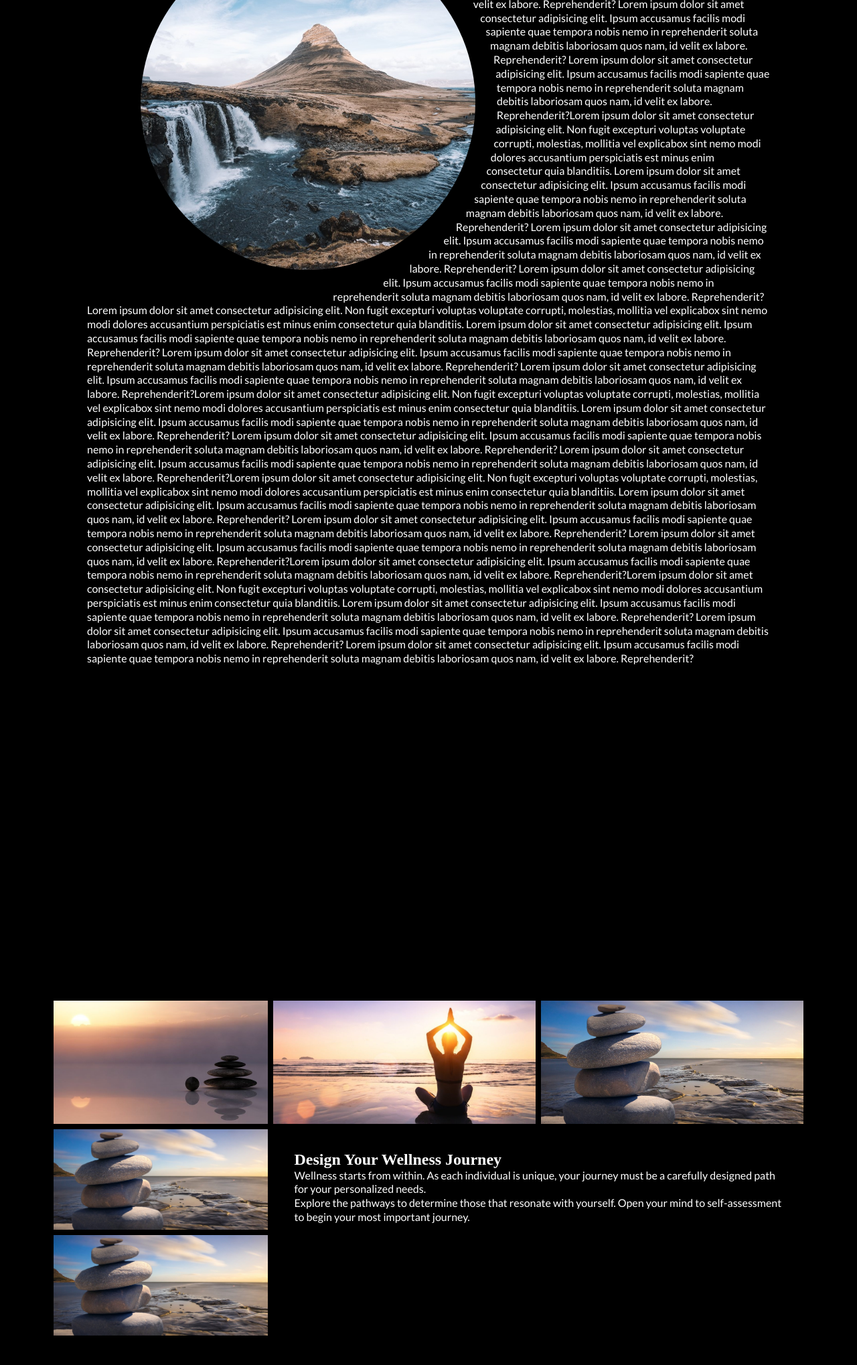
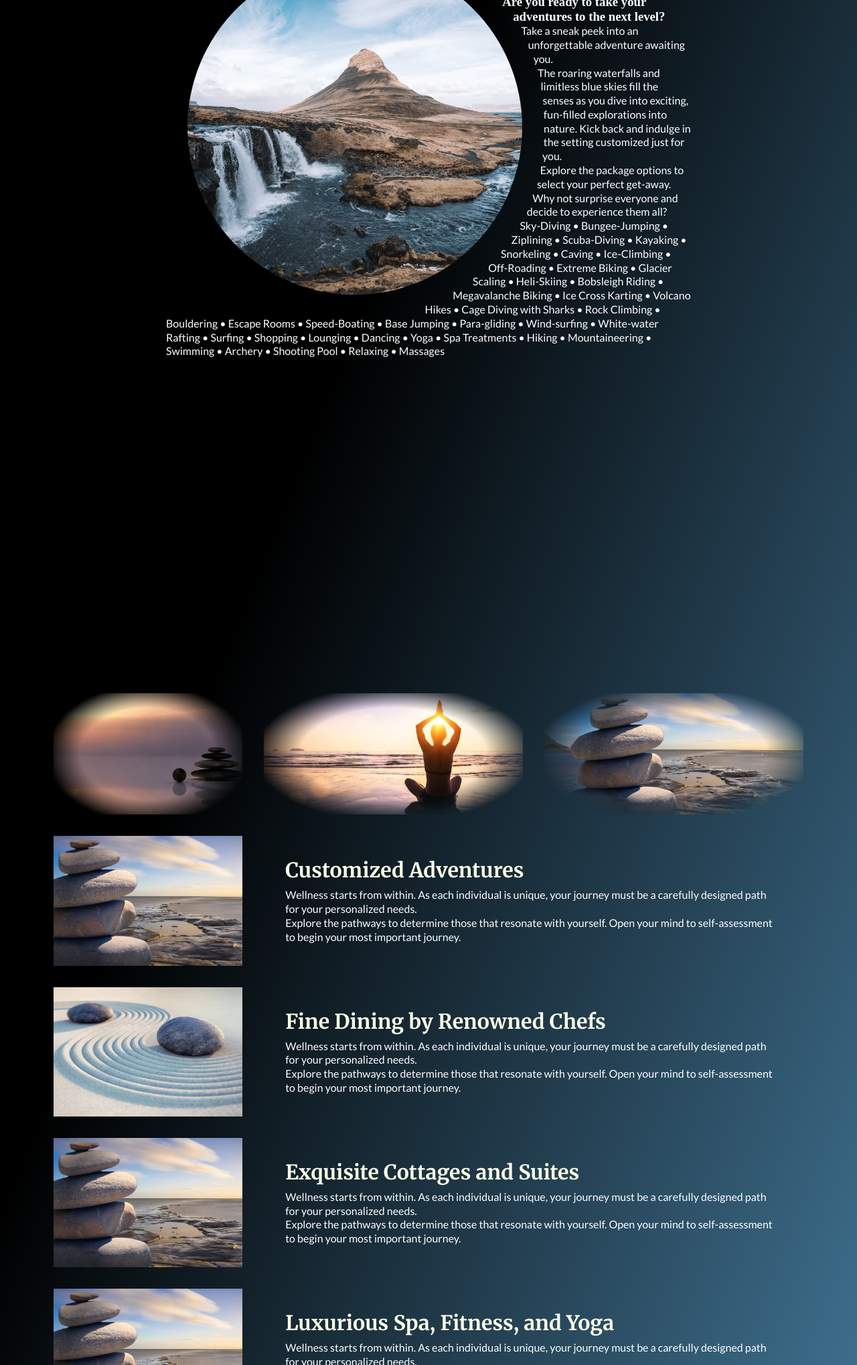
Before and after one commit to colormerainbow/dvc-webdesigns, a plain HTML site: page artdm173_projects/labs/image_effects/index.html in a window 1280 px wide. Shown: the part 762-2800 px from the top of the page at 67% size. Drawn offline with Linux system fonts and the light colour scheme.

Commit message:
added more image effects sections and updated text in hero image

```diff
--- a/artdm173_projects/labs/image_effects/css/main.css
+++ b/artdm173_projects/labs/image_effects/css/main.css
@@ -8,21 +8,27 @@
     }
 
     body {
-        margin:5rem;
         background:#000000;
         color:#ffffff;
+        background-image: linear-gradient(to bottom right, #000000 40%, #457b9d);
+    }
+
+    main {
+        margin:5rem;
     }
 
 /* Use Flexbox to format the header */
     header {
-        background:#333;
+        background: #1d3557;
+        background-image: linear-gradient(to left, #000000 30%, #457b9d);
+        padding: 1rem;
     }
     .head-banner {
         display:flex;
         align-items:center;
     }
     header h1 {
-        color:#b6cb7c;
+        color:#a8dadc;
         margin: auto;
         font-family: 'Merriweather', serif;
         font-size: clamp(1.8rem, 10vw, 2.8rem);
@@ -32,7 +38,8 @@
         margin-right:2rem;
       }
     nav {
-        background:#222;
+        background:#457b9d;
+        margin: 1rem;
     }
     .site-nav a {
         color: white;
@@ -40,6 +47,7 @@
         display:block;
         margin: 1rem;
         text-decoration:none;
+        cursor: pointer;
     }
 
     .site-nav ul {
@@ -56,36 +64,11 @@
         border-top: 2px solid;
     }
 
-    /* hero image setup for css filter blend mode*/
-
-    .sneakpeek {
-        width:800px;
-        margin-bottom:5rem;
-        background: green url("images/heroscene.jpg") fixed no-repeat center/cover;
-    }
-
-    figcaption {
-        background:white;
-        padding:.25rem;
-        color: #555;
-    }
-    /* hero image setup for clip path
-    .circle {
-        margin: 600px 10px 600px 150px;
-        width:500px;
-        height:500px;
-        float: left;
-        background: url("../images/heroscene.jpg") fixed center;
-        background-size:cover;
-        -webkit-clip-path: circle(50%);
-      clip-path: circle(50%);
-      shape-outside: circle ();
-      }
-      */
+    /* hero image setup for main page message using clip-path and shape-outside */
 
 
       .circle {
-        margin: 2rem 5rem 2rem 5rem;
+        margin: 2rem;
         float: left;
         width:500px;
         height:500px;
@@ -96,18 +79,16 @@
       shape-outside: circle();
       }
 
-.explain {
-    padding: 350px 50px 500px 50px;
+.intro {
+    padding: 350px 0 500px 0;
+    width: 70%;
+    margin: auto;
+    max-width: 1200px;
 }
 
-
-x
-
-
-
-
-/* Use CSS Grid to format the amenities section */
-
+main {
+    margin-bottom: 5rem;
+}
  main h2 {
     margin:0;
     font-family: 'Merriweather', serif;
@@ -116,8 +97,7 @@ x
     padding-bottom: .5rem;
   }
 
-  /*should this be main figure? */
- main img {
+  main img {
     object-fit:cover;
     width:100%;
     height:100%;
@@ -128,14 +108,16 @@ x
   line-height: 1.3rem;
  }
 
-/* Explicit layout of grid  */
-.amenities {
+/* Explicit layout of grid using CSS Grid */
+.packages {
     display:grid;
-    grid-gap:.5rem;
+    grid-gap: 2rem;
     grid-template-areas:
     "a b c"
     "d f f"
-    "e f f";
+    "e g g"
+    "h j j"
+    "k m m";
  }
 
  .a {
@@ -153,40 +135,11 @@ x
   .e {
     grid-area: e;
   }
-  .f {
-    grid-area: f;
-    padding: 2rem;
-  }
-  .g {
-    grid-area: g;
-  }
   .h {
     grid-area: h;
   }
-/* Explicit layout of grid
- main {
-    display:grid;
-    grid-gap:.5rem;
-    grid-template-areas:
-    "a b c d"
-    "e f f g"
-    "h i j k";
- }
-
-  .a {
-    grid-area: a;
-  }
-  .b {
-    grid-area: b;
-  }
-  .c {
-    grid-area: c;
-  }
-  .d {
-    grid-area: d;
-  }
-  .e {
-    grid-area: e;
+  .k {
+    grid-area: k;
   }
   .f {
     grid-area: f;
@@ -194,33 +147,72 @@ x
   }
   .g {
     grid-area: g;
-  }
-  .h {
-    grid-area: h;
-  }
-  .i {
-    grid-area: i;
+    padding: 2rem;
   }
   .j {
     grid-area: j;
+    padding: 2rem;
   }
-  .k {
-    grid-area: k;
+  .m {
+    grid-area: m;
+    padding: 2rem;
+  }
+
+  /* Apply Filter Blend mode with the logo */
+  figure {
+    width:150px;
+  }
+
+  .blend img:hover {mix-blend-mode: overlay;}
+  .blend2 img:hover {mix-blend-mode: difference;}
+
+  .multiply img:hover {mix-blend-mode: multiply;}
+  .screen img:hover {mix-blend-mode: screen;}
+  .overlay img:hover {mix-blend-mode: overlay;}
+  .difference img:hover {mix-blend-mode: difference;}
+  .hue2 img:hover {mix-blend-mode: hue;}
+  .saturation img:hover {mix-blend-mode: saturation;}
+  .color img:hover {mix-blend-mode: color;}
+  .luminosity img:hover {mix-blend-mode: luminosity;}
+
+  /* Apply CSS Mask to images */
+
+  .cssMask1 {
+    -webkit-mask-image: radial-gradient(ellipse 90% 95% at 50% 50%, black 15%, transparent 60%);
+  mask-image: radial-gradient(ellipse 90% 95% at 50% 50%, black 40%, transparent 60%);
+      -webkit-mask-mode: luminance;
+      -webkit-mask-repeat: no-repeat;
+      -webkit-mask-size: contain;
+      -webkit-mask-position: center center;
+  }
+
+  /* Apply CSS Filters */
+
+  .opacity img:hover {filter:opacity(25%);}
+  .grey img:hover {filter:grayscale(100%);}
+  .blend img:hover {filter: drop-shadow(8px 8px 10px #972d07);}
+  .hue img:hover {filter: hue-rotate(90deg);}
+  .blur img:hover {filter: blur(5px);}
+  .combo img:hover {filter: sepia(50%) contrast(105%)}
+
+/* Format for different screens, also mod for small screens
+
+  @media only screen and (min-width: 600px) {
+
+    .f {
+      transform: rotate(-5deg);
+    }
   }
   */
 
-  @media only screen and (min-width: 600px) {
-
-    /*
-    .f {
-      transform: rotate(-5deg);
-    }
-    */
-  }
-
   /* Footer */
-  footer {
-    text-align: center;
-    padding: 3rem;
-    font-family: 'Lato', sans-serif;
-  }
+footer {
+    background: url("../../flex_grid_lab/images/zen_garden.jpeg") no-repeat center/cover;
+    display: flex;
+    flex-direction:row;
+    justify-content: start;
+    align-items:flex-end;
+    color: #000000;
+    margin: 0;
+    padding: 6rem 2rem 2rem 2rem;
+}
--- a/artdm173_projects/labs/image_effects/index.html
+++ b/artdm173_projects/labs/image_effects/index.html
@@ -14,10 +14,13 @@
 <body id="home">
     <header>
         <div class="head-banner">
+            <figure class="logo blend2"><img  src="images/wellness_logo.svg" alt="wellness logo"></figure>
+            <!--
         <a href=""><img class="logo" src="images/wellness_logo.svg" alt="Wellness Logo"
             width="150" height="150"></a>
+        -->
         <h1>
-            Tranquility Garden
+            Boo-Yah Experi-Ganza
         </h1>
         </div>
 
@@ -33,52 +36,75 @@
     </header>
 
     <main>
-<!--
-        <figure class="sneakpeek">
-            <img src="images/wellness_logo.svg" alt="">
-            <figcaption>Waterfall Sneak Peek</figcaption>
-        </figure>
--->
 
-<div class="explain">
-        <div class="circle"></div>
+<div class="intro">
+    <div class="circle"></div>
 
-        <p>Lorem ipsum dolor sit amet consectetur adipisicing elit. Non fugit excepturi voluptas voluptate corrupti, molestias, mollitia vel explicabox sint nemo modi dolores accusantium perspiciatis est minus enim consectetur quia blanditiis.
-        Lorem ipsum dolor sit amet consectetur adipisicing elit. Ipsum accusamus facilis modi sapiente quae tempora nobis nemo in reprehenderit soluta magnam debitis laboriosam quos nam, id velit ex labore. Reprehenderit?
-        Lorem ipsum dolor sit amet consectetur adipisicing elit. Ipsum accusamus facilis modi sapiente quae tempora nobis nemo in reprehenderit soluta magnam debitis laboriosam quos nam, id velit ex labore. Reprehenderit?
-        Lorem ipsum dolor sit amet consectetur adipisicing elit. Ipsum accusamus facilis modi sapiente quae tempora nobis nemo in reprehenderit soluta magnam debitis laboriosam quos nam, id velit ex labore. Reprehenderit?Lorem ipsum dolor sit amet consectetur adipisicing elit. Non fugit excepturi voluptas voluptate corrupti, molestias, mollitia vel explicabox sint nemo modi dolores accusantium perspiciatis est minus enim consectetur quia blanditiis.
-        Lorem ipsum dolor sit amet consectetur adipisicing elit. Ipsum accusamus facilis modi sapiente quae tempora nobis nemo in reprehenderit soluta magnam debitis laboriosam quos nam, id velit ex labore. Reprehenderit?
-        Lorem ipsum dolor sit amet consectetur adipisicing elit. Ipsum accusamus facilis modi sapiente quae tempora nobis nemo in reprehenderit soluta magnam debitis laboriosam quos nam, id velit ex labore. Reprehenderit?
-        Lorem ipsum dolor sit amet consectetur adipisicing elit. Ipsum accusamus facilis modi sapiente quae tempora nobis nemo in reprehenderit soluta magnam debitis laboriosam quos nam, id velit ex labore. Reprehenderit?Lorem ipsum dolor sit amet consectetur adipisicing elit. Non fugit excepturi voluptas voluptate corrupti, molestias, mollitia vel explicabox sint nemo modi dolores accusantium perspiciatis est minus enim consectetur quia blanditiis.
-        Lorem ipsum dolor sit amet consectetur adipisicing elit. Ipsum accusamus facilis modi sapiente quae tempora nobis nemo in reprehenderit soluta magnam debitis laboriosam quos nam, id velit ex labore. Reprehenderit?
-        Lorem ipsum dolor sit amet consectetur adipisicing elit. Ipsum accusamus facilis modi sapiente quae tempora nobis nemo in reprehenderit soluta magnam debitis laboriosam quos nam, id velit ex labore. Reprehenderit?
-        Lorem ipsum dolor sit amet consectetur adipisicing elit. Ipsum accusamus facilis modi sapiente quae tempora nobis nemo in reprehenderit soluta magnam debitis laboriosam quos nam, id velit ex labore. Reprehenderit?Lorem ipsum dolor sit amet consectetur adipisicing elit. Non fugit excepturi voluptas voluptate corrupti, molestias, mollitia vel explicabox sint nemo modi dolores accusantium perspiciatis est minus enim consectetur quia blanditiis.
-        Lorem ipsum dolor sit amet consectetur adipisicing elit. Ipsum accusamus facilis modi sapiente quae tempora nobis nemo in reprehenderit soluta magnam debitis laboriosam quos nam, id velit ex labore. Reprehenderit?
-        Lorem ipsum dolor sit amet consectetur adipisicing elit. Ipsum accusamus facilis modi sapiente quae tempora nobis nemo in reprehenderit soluta magnam debitis laboriosam quos nam, id velit ex labore. Reprehenderit?
-        Lorem ipsum dolor sit amet consectetur adipisicing elit. Ipsum accusamus facilis modi sapiente quae tempora nobis nemo in reprehenderit soluta magnam debitis laboriosam quos nam, id velit ex labore. Reprehenderit?Lorem ipsum dolor sit amet consectetur adipisicing elit. Non fugit excepturi voluptas voluptate corrupti, molestias, mollitia vel explicabox sint nemo modi dolores accusantium perspiciatis est minus enim consectetur quia blanditiis.
-        Lorem ipsum dolor sit amet consectetur adipisicing elit. Ipsum accusamus facilis modi sapiente quae tempora nobis nemo in reprehenderit soluta magnam debitis laboriosam quos nam, id velit ex labore. Reprehenderit?
-        Lorem ipsum dolor sit amet consectetur adipisicing elit. Ipsum accusamus facilis modi sapiente quae tempora nobis nemo in reprehenderit soluta magnam debitis laboriosam quos nam, id velit ex labore. Reprehenderit?
-        Lorem ipsum dolor sit amet consectetur adipisicing elit. Ipsum accusamus facilis modi sapiente quae tempora nobis nemo in reprehenderit soluta magnam debitis laboriosam quos nam, id velit ex labore. Reprehenderit?Lorem ipsum dolor sit amet consectetur adipisicing elit. Ipsum accusamus facilis modi sapiente quae tempora nobis nemo in reprehenderit soluta magnam debitis laboriosam quos nam, id velit ex labore. Reprehenderit?Lorem ipsum dolor sit amet consectetur adipisicing elit. Non fugit excepturi voluptas voluptate corrupti, molestias, mollitia vel explicabox sint nemo modi dolores accusantium perspiciatis est minus enim consectetur quia blanditiis.
-        Lorem ipsum dolor sit amet consectetur adipisicing elit. Ipsum accusamus facilis modi sapiente quae tempora nobis nemo in reprehenderit soluta magnam debitis laboriosam quos nam, id velit ex labore. Reprehenderit?
-        Lorem ipsum dolor sit amet consectetur adipisicing elit. Ipsum accusamus facilis modi sapiente quae tempora nobis nemo in reprehenderit soluta magnam debitis laboriosam quos nam, id velit ex labore. Reprehenderit?
-        Lorem ipsum dolor sit amet consectetur adipisicing elit. Ipsum accusamus facilis modi sapiente quae tempora nobis nemo in reprehenderit soluta magnam debitis laboriosam quos nam, id velit ex labore. Reprehenderit?</p>
-
-        </div>
+    <h2>Luxurious Getaway Experience</h2>
+    <h3>Are you ready to take your adventures to the next level?
+    </h3>
+    <p>
+        Take a sneak peek into an unforgettable adventure awaiting you.
+    </p>
+    <p>The roaring waterfalls and limitless blue skies fill the senses as you dive into exciting, fun-filled explorations into nature. Kick back and indulge in the setting customized just for you.</p>
+    <p>Explore the package options to select your perfect get-away. Why not surprise everyone and decide to experience them all? </p>
+    <p>Sky-Diving
+        &#8226; Bungee-Jumping
+        &#8226; Ziplining
+        &#8226; Scuba-Diving
+        &#8226;	Kayaking
+        &#8226;	Snorkeling
+        &#8226; Caving
+        &#8226; Ice-Climbing
+        &#8226; Off-Roading
+        &#8226; Extreme Biking
+        &#8226; Glacier Scaling
+        &#8226; Heli-Skiing
+        &#8226; Bobsleigh Riding
+        &#8226; Megavalanche Biking
+        &#8226; Ice Cross Karting
+        &#8226; Volcano Hikes
+        &#8226; Cage Diving with Sharks
+        &#8226; Rock Climbing
+        &#8226; Bouldering
+        &#8226; Escape Rooms
+        &#8226; Speed-Boating
+        &#8226; Base Jumping
+        &#8226; Para-gliding
+        &#8226; Wind-surfing
+        &#8226; White-water Rafting
+        &#8226; Surfing
+        &#8226; Shopping
+        &#8226; Lounging
+        &#8226; Dancing
+        &#8226; Yoga
+        &#8226; Spa Treatments
+        &#8226; Hiking
+        &#8226; Mountaineering
+        &#8226; Swimming
+        &#8226; Archery
+        &#8226; Shooting Pool
+        &#8226; Relaxing
+        &#8226; Massages
+    </p>
 
 
-        <section class="amenities">
-            <div class="a"><img  src="../flex_grid_lab/images/balance.jpg" alt=""></div>
-            <div class="b"><img  src="../flex_grid_lab/images/beach_pose.jpeg" alt=""></div>
-            <div class="c"><img  src="../flex_grid_lab/images/cairns.jpeg" alt=""></div>
-            <div class="d"><img  src="../flex_grid_lab/images/cairns.jpeg" alt=""></div>
-            <div class="e"><img  src="../flex_grid_lab/images/cairns.jpeg" alt=""></div>
-            <!--
-            <div class="g"><img  src="../flex_grid_lab/images/cairns.jpeg" alt=""></div>
--->
+</div>
+
+<article class="packages">
+
+            <div class="a cssMask1"><img  src="../flex_grid_lab/images/balance.jpg" alt=""></div>
+            <div class="b cssMask1"><img  src="../flex_grid_lab/images/beach_pose.jpeg" alt=""></div>
+            <div class="c cssMask1"><img  src="../flex_grid_lab/images/cairns.jpeg" alt=""></div>
+            <div class="d grey"><img  src="../flex_grid_lab/images/cairns.jpeg" alt=""></div>
+            <div class="e blur"><img  src="../flex_grid_lab/images/zen_garden.jpeg" alt=""></div>
+            <div class="h combo"><img  src="../flex_grid_lab/images/cairns.jpeg" alt=""></div>
+            <div class="k hue"><img  src="../flex_grid_lab/images/cairns.jpeg" alt=""></div>
+
 
         <section class="f">
 
-            <h2>Design Your Wellness Journey</h2>
+            <h2>Customized Adventures</h2>
             <p>Wellness starts from within. As each individual is unique, your journey must be a carefully designed path for your personalized needs.
             </p>
             <p>Explore the pathways to determine those that resonate with yourself. Open your mind to self-assessment to begin your most important journey.
@@ -86,31 +112,42 @@
 
         </section>
 
-    </section>
+        <section class="g">
 
-        <!--
+            <h2>Fine Dining by Renowned Chefs</h2>
+            <p>Wellness starts from within. As each individual is unique, your journey must be a carefully designed path for your personalized needs.
+            </p>
+            <p>Explore the pathways to determine those that resonate with yourself. Open your mind to self-assessment to begin your most important journey.
+            </p>
 
-          <div class="a"><img  src="images/balance.jpg" alt=""></div>
-          <div class="b"><img  src="images/beach_pose.jpeg" alt=""></div>
-          <div class="c"><img  src="images/cairns.jpeg" alt=""></div>
-          <div class="d"><img  src="images/wellness.jpeg" alt=""></div>
-          <div class="e"><img  src="images/yoga_1.jpeg" alt=""></div>
+        </section>
 
-          <div class="g"><img  src="images/zen.jpeg" alt=""></div>
-          <div class="h"><img  src="images/cairns2.jpeg" alt=""></div>
-          <div class="i"><img  src="images/wellness_sign.jpeg" alt=""></div>
-          <div class="j"><img  src="images/yoga_pose.jpg" alt=""></div>
-          <div class="k"><img  src="images/zen_garden.jpeg" alt=""></div>
+        <section class="j">
 
-          -->
+            <h2>Exquisite Cottages and Suites</h2>
+            <p>Wellness starts from within. As each individual is unique, your journey must be a carefully designed path for your personalized needs.
+            </p>
+            <p>Explore the pathways to determine those that resonate with yourself. Open your mind to self-assessment to begin your most important journey.
+            </p>
 
+        </section>
 
+        <section class="m">
 
+            <h2>Luxurious Spa, Fitness, and Yoga</h2>
+            <p>Wellness starts from within. As each individual is unique, your journey must be a carefully designed path for your personalized needs.
+            </p>
+            <p>Explore the pathways to determine those that resonate with yourself. Open your mind to self-assessment to begin your most important journey.
+            </p>
 
+        </section>
 
-        </main>
+</article>
+
+ </main>
 
 <footer>
+    <figure class="blend"><img  src="images/wellness_logo.svg" alt="wellness logo"></figure>
     <p>&copy; 2022 Margaret Au Educational Assets</p>
 
 </footer>
```
